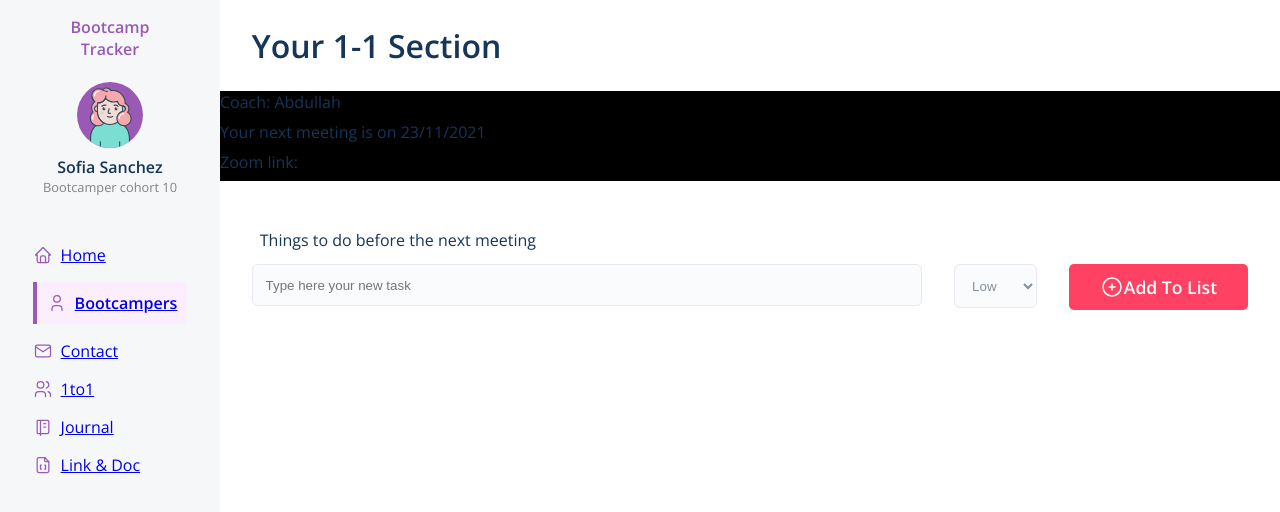
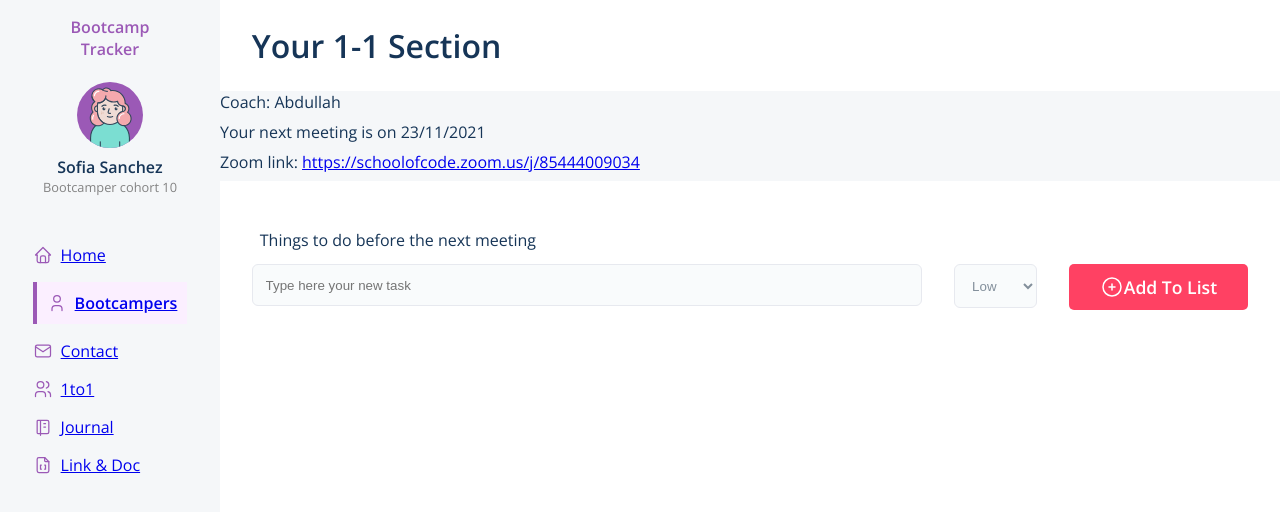
Before and after one commit to SchoolOfCode/national-project-week-antonio-kazeem-and-sofia, a React (Create React App) app in the folder client/: page /1to1 in a window 1280 px wide. Shown: the top 512 px of the page. Built offline with nearby package versions, Linux system fonts and the light colour scheme.

Commit message:
zoom link addded

```diff
--- a/client/src/components/1to1/1to1.css
+++ b/client/src/components/1to1/1to1.css
@@ -27,7 +27,7 @@
   display: flex;
   flex-direction: column;
   margin-bottom: 0.5rem;
-  background-color: black;
+  background-color: #f5f7f9;
 }
 
 .things {
--- a/client/src/components/1to1/index.js
+++ b/client/src/components/1to1/index.js
@@ -43,7 +43,13 @@ const Journal = () => {
         <div className="meeting-details">
           <p className="coach">Coach: Abdullah</p>
           <p className="coach">Your next meeting is on 23/11/2021</p>
-          <p className="coach">Zoom link:</p>
+          <p className="coach">
+            Zoom link:{" "}
+            <a href="https://schoolofcode.zoom.us/j/85444009034">
+              {" "}
+              https://schoolofcode.zoom.us/j/85444009034
+            </a>
+          </p>
         </div>
       </div>
       <div className="section">
```
